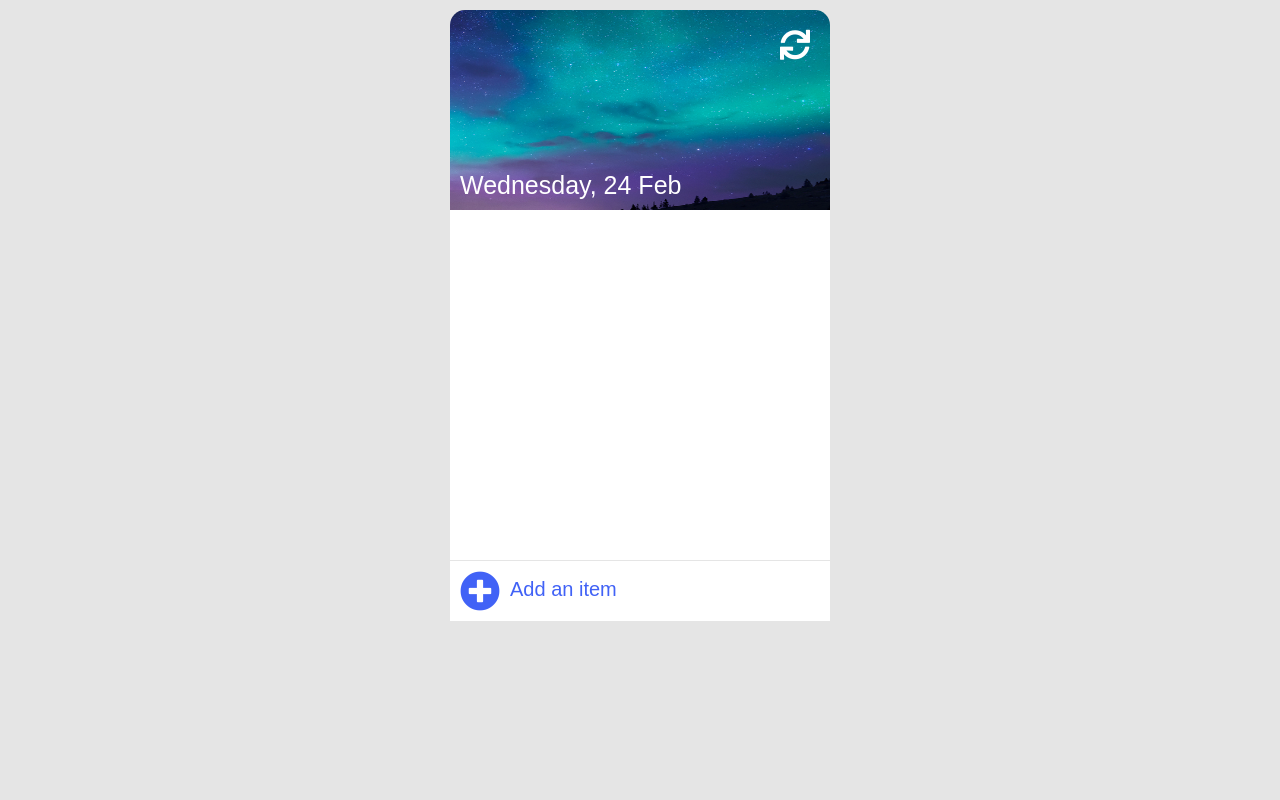
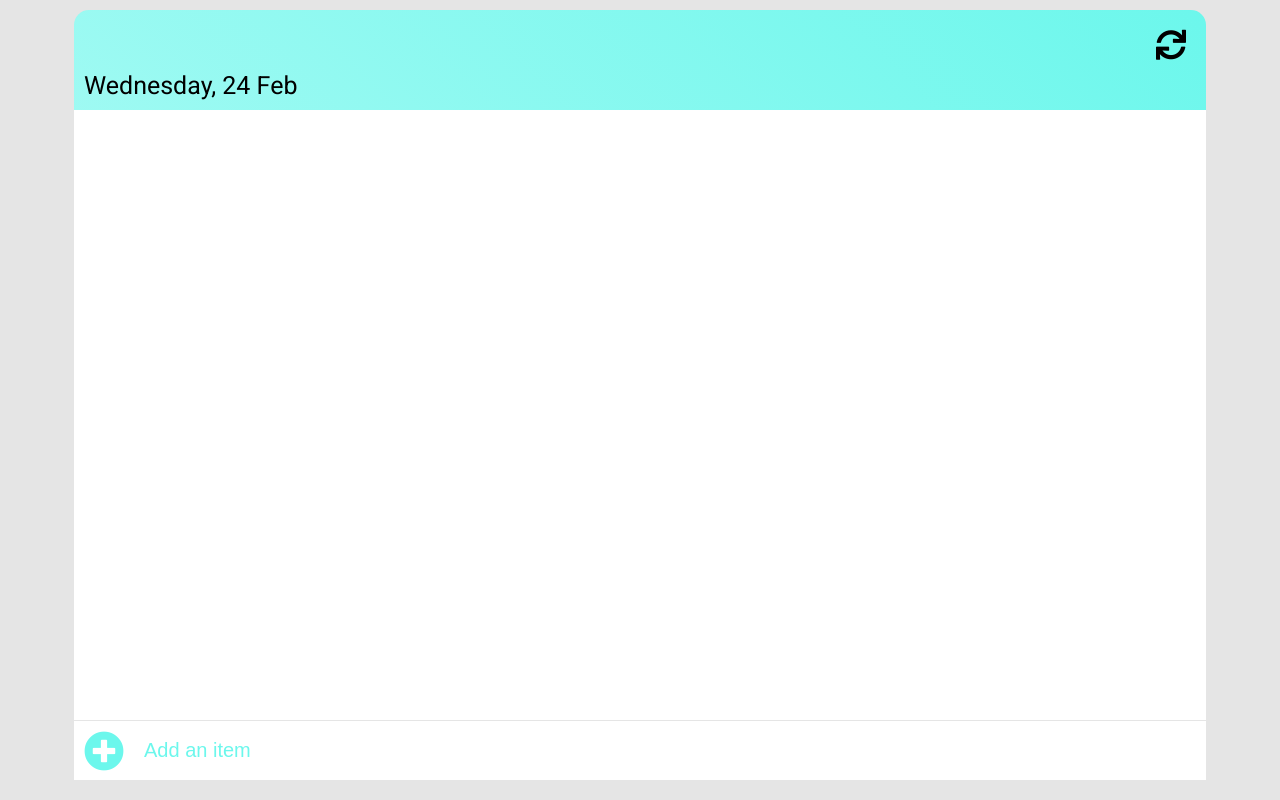
Before and after one commit to brijathom/to-do, a PHP site: page / in a window 1280 px wide. Run offline with PHP 8.4, Linux system fonts and the light colour scheme; some libraries are stand-ins or nearby versions.

Commit message:
Update styling

```diff
--- a/index.html
+++ b/index.html
@@ -99,14 +99,14 @@
                 <ul id="list"></ul>
             </div>
             <div class="add-to-do">
-                <i class="fa fa-plus-circle"></i>
+                <i onclick="button()" class="fa fa-plus-circle"></i>
                 <input type="text" id="input" placeholder="Add an item" />
             </div>
         </div>
         <script>
             if ("serviceWorker" in navigator) {
                 navigator.serviceWorker.register("/service_worker.js").then(function () {
-                    console.log("Service Worker Registered");
+                    console.log();
                 });
             }
         </script>
--- a/scripts/main.js
+++ b/scripts/main.js
@@ -73,6 +73,26 @@ document.addEventListener("keyup", function (event) {
     }
 });
 
+function button() {
+    const toDo = INPUT.value;
+
+    if (toDo) {
+        addToDo(toDo, id, false, false);
+
+        list.push({
+            name: toDo,
+            id: id,
+            done: false,
+            trash: false,
+        });
+
+        localStorage.setItem("TODO", JSON.stringify(list));
+
+        id++;
+    }
+    INPUT.value = "";
+}
+
 function completeToDo(ELEMENT) {
     ELEMENT.classList.toggle(CHECK);
     ELEMENT.classList.toggle(UNCHECK);
--- a/styles/main.css
+++ b/styles/main.css
@@ -1,20 +1,38 @@
+* {
+    box-sizing: border-box;
+}
+
+html {
+    height: 100%;
+    overflow-x: hidden;
+    -webkit-text-size-adjust: 100%;
+    overscroll-behavior: none;
+}
+
 body {
     padding: 0;
     margin: 0;
     background-color: rgba(0, 0, 0, 0.1);
     font-family: "Roboto", sans-serif;
+    overscroll-behavior: none;
+    overflow-x: hidden;
+    height: 100%;
+    width: 100%;
 }
 
 .container {
     padding: 10px;
-    width: 380px;
+    width: 90vw;
+    max-width: 1200px;
     margin: 0 auto;
+    height: 100%;
 }
 
 .header {
-    width: 380px;
-    height: 200px;
-    background-image: url(/images/background.jpg);
+    width: 100%;
+    height: 100px;
+    background-color: #a2faf3;
+    background-image: linear-gradient(45deg, #a2faf3 0%, #6cf7ec 100%);
     background-size: 100% 200%;
     background-repeat: no-repeat;
     border-radius: 15px 15px 0 0;
@@ -29,7 +47,6 @@ body {
 }
 .clear i {
     font-size: 30px;
-    color: #fff;
 }
 .clear i:hover {
     cursor: pointer;
@@ -40,27 +57,23 @@ body {
     position: absolute;
     bottom: 10px;
     left: 10px;
-    color: #fff;
     font-size: 25px;
-    font-family: "Titillium Web", sans-serif;
+    /* color: white; */
 }
 
 .content {
-    width: 380px;
-    height: 350px;
-    max-height: 350px;
+    width: 100%;
+    height: calc(100% - (20px + 100px + 50px));
     background-color: #fff;
-    overflow: auto;
+    overflow-y: auto;
 }
-.content::-webkit-scrollbar {
-    display: none;
-}
+
 .content ul {
     padding: 0;
     margin: 0;
 }
 .item {
-    width: 380px;
+    width: 100%;
     height: 45px;
     min-height: 45px;
     position: relative;
@@ -109,8 +122,8 @@ body {
 
 .add-to-do {
     position: relative;
-    width: 360px;
-    height: 40px;
+    width: 100%;
+    height: 60px;
     background-color: #fff;
     padding: 10px;
     border-top: 1px solid rgba(0, 0, 0, 0.1);
@@ -118,36 +131,48 @@ body {
 .add-to-do i {
     position: absolute;
     font-size: 40px;
-    color: #4162f6;
+    color: #6cf7ec;
+    cursor: pointer;
 }
 
 .add-to-do input {
     position: absolute;
-    left: 50px;
-    height: 35px;
-    width: 310px;
+    left: 60px;
+    height: 45px;
+    bottom: 7px;
+    width: 75%;
     background-color: transparent;
     border: none;
     font-size: 20px;
     padding-left: 10px;
 }
 .add-to-do input::-webkit-input-placeholder {
-    color: #4162f6;
-    font-family: "Titillium Web", sans-serif;
+    color: #6cf7ec;
     font-size: 20px;
 }
 .add-to-do input::-moz-placeholder {
-    color: #4162f6;
-    font-family: "Titillium Web", sans-serif;
+    color: #6cf7ec;
     font-size: 20px;
 }
 .add-to-do input:-ms-input-placeholder {
-    color: #4162f6;
-    font-family: "Titillium Web", sans-serif;
+    color: #6cf7ec;
     font-size: 20px;
 }
 .add-to-do input:-moz-placeholder {
-    color: #4162f6;
-    font-family: "Titillium Web", sans-serif;
+    color: #6cf7ec;
     font-size: 20px;
 }
+
+*::-webkit-scrollbar {
+    width: 14px;
+}
+*::-webkit-scrollbar-track {
+    background: rgb(224, 224, 224);
+}
+*::-webkit-scrollbar-thumb {
+    background-color: rgb(185, 185, 185);
+}
+
+*::-webkit-scrollbar-thumb:hover {
+    background-color: rgb(150, 150, 150);
+}
```
Also changed, not shown: images/background.jpg (deleted).
